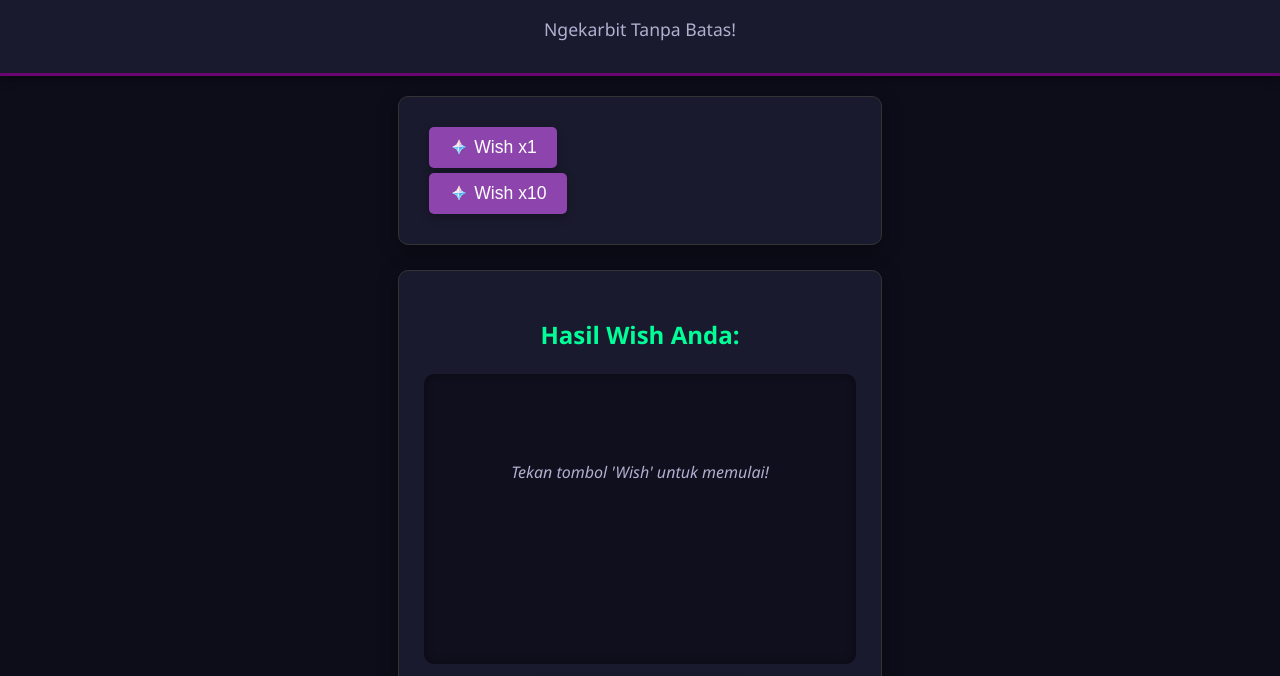
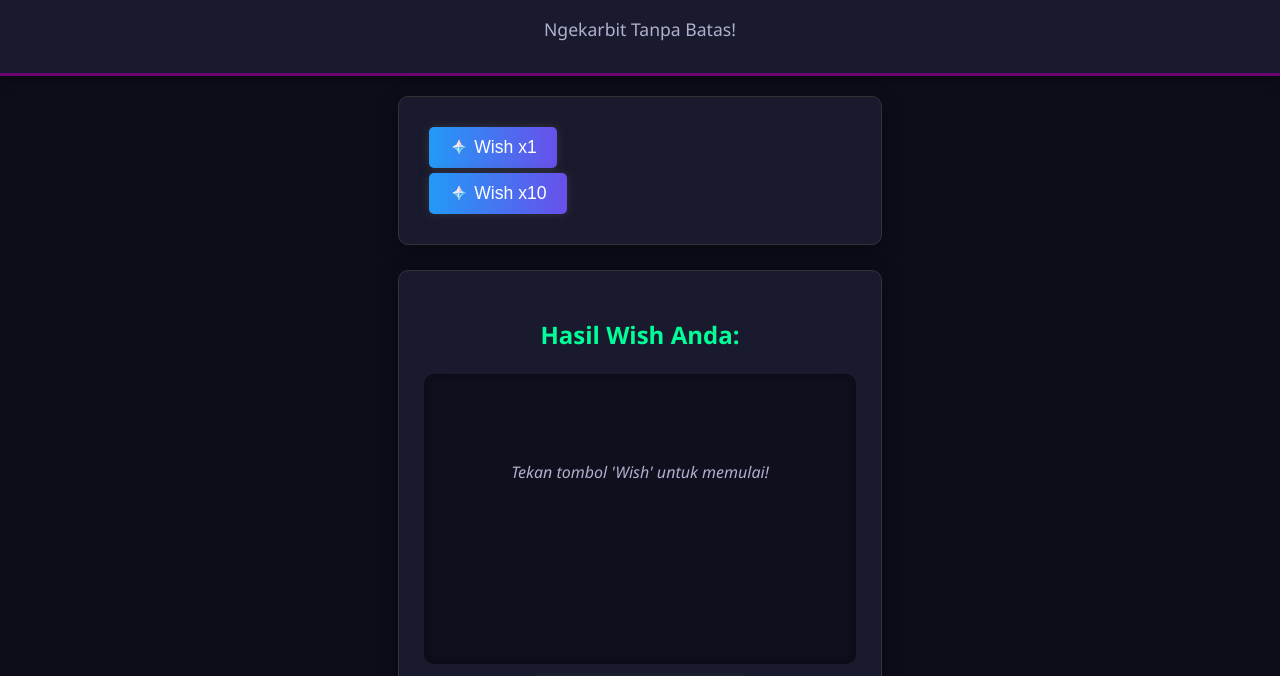
Before and after one commit to RyuuZev/Unlimited-Gacha-Works, a plain HTML site: page index.html in a window 1280 px wide. Shown: the part 87-763 px from the top of the page. Drawn offline with Linux system fonts and the light colour scheme.

Commit message:
Update style.css

```diff
--- a/style.css
+++ b/style.css
@@ -64,28 +64,36 @@ header p {
 
 /* Button Styles */
 button {
-    background-color: #8e44ad; /* Purple */
+    background-image: linear-gradient(to right, #00BFFF, #8A2BE2) ; /* Gradient abu-abu gelap */
     color: #fff;
     border: none;
     padding: 15px 25px;
     border-radius: 5px;
     font-size: 1.1em;
     cursor: pointer;
-    transition: background-color 0.3s ease, transform 0.2s ease, box-shadow 0.3s ease;
-    box-shadow: 0 3px 10px rgba(0,0,0,0.3);
+    transition: background-image 0.3s ease, transform 0.2s ease, box-shadow 0.3s ease;
+    box-shadow: 0 0 10px rgba(74, 74, 74, 0.5); /* Glow abu-abu samar */
     margin: 5px;
+    background-size: 200% auto;
+    animation: gradientShiftButton 2s linear infinite alternate;
+}
+
+@keyframes gradientShiftButton {
+    to { background-position: right center; }
 }
 
 button:hover {
-    background-color: #6a0572; /* Darker purple */
+    background-image: linear-gradient(to right, #00BFFF, #8A2BE2) ; /* Gradient terbalik saat hover */
+    background-position: right center;
     transform: translateY(-2px);
-    box-shadow: 0 5px 15px rgba(0,0,0,0.4);
+    box-shadow: 0 0 15px rgba(0, 191, 255, 0.7), 0 0 20px rgba(0, 191, 255, 0.7); /* Glow lebih kuat */
 }
 
 button:active {
     transform: translateY(0);
-    box-shadow: 0 2px 8px rgba(0,0,0,0.2);
+    box-shadow: 0 0 5px rgba(0, 191, 255, 0.7); /* Glow lebih redup saat ditekan */
 }
+
 
 .pull-section {
     text-align: center;
```
